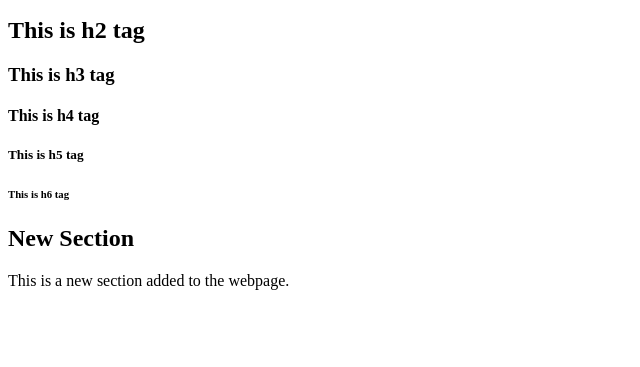
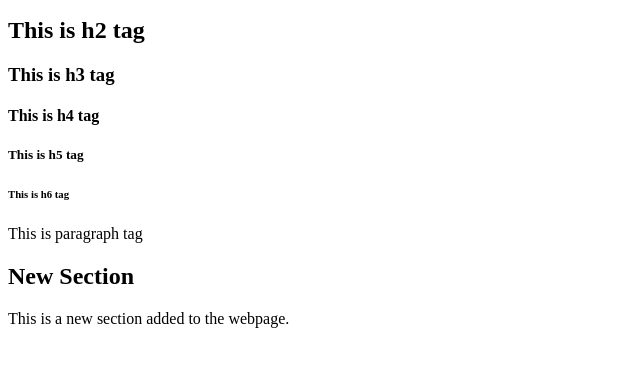
Before and after one commit to preethikavitha/githubwalmart, a plain HTML site: page index.html in a window 1280 px wide. Shown: the part 101-468 px from the top of the page, without its empty margins (0-640 px from the left). Drawn offline with Linux system fonts and the light colour scheme.

Commit message:
Add content commit7

```diff
--- a/index.html
+++ b/index.html
@@ -28,7 +28,7 @@
 <h4> This is h4 tag</h4>
 <h5>This is h5 tag</h5>
 <h6>This is h6 tag</h6>
-
+<p>This is paragraph tag<p>
 <div>
 
         <h2>New Section</h2>
```
